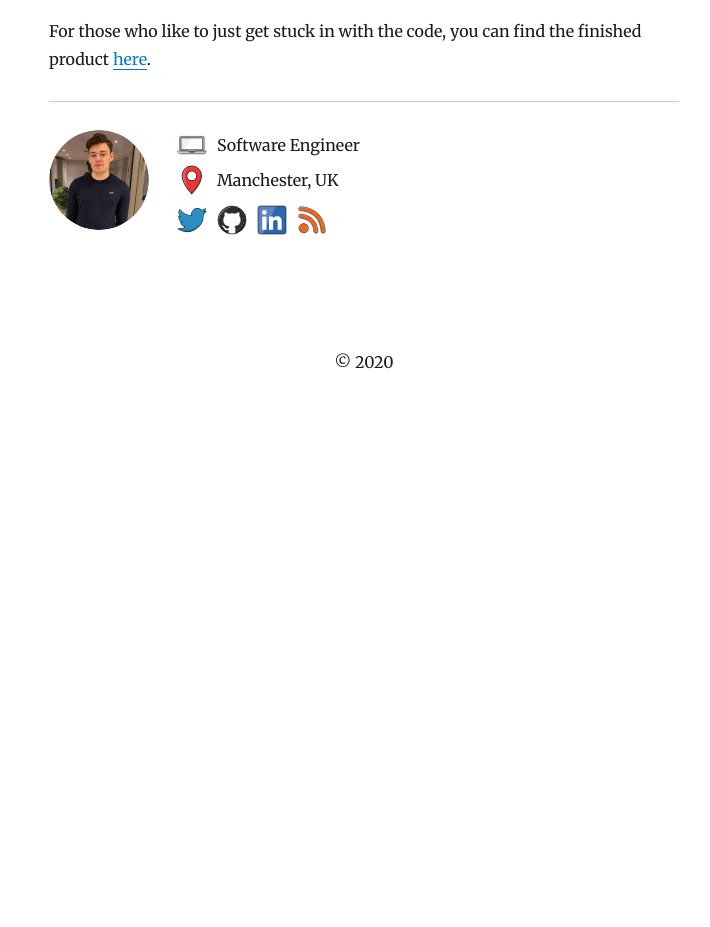
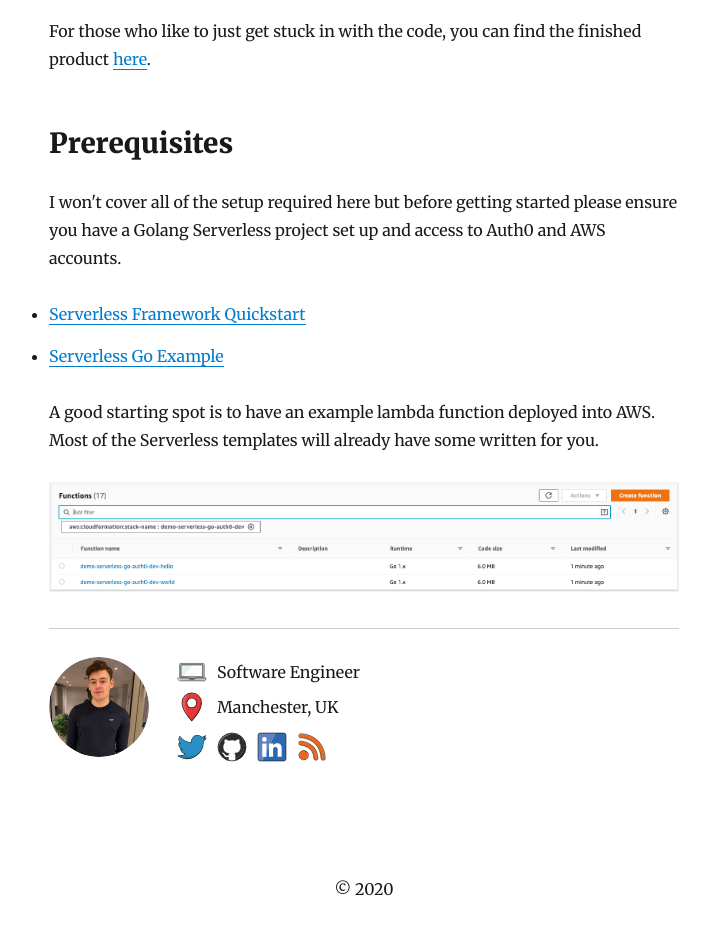
Before and after one commit to jamiedavenport/jamiedavenport.dev, a Gatsby site: page /blog/authentication-with-serverless-auth0-and-golang/ in a window 1280 px wide. Shown: the part 1240-2167 px from the top of the page, without its empty margins (276-986 px from the left). Before the commit the page ends 1640 px from the top, so only its background shows below. Built offline with nearby package versions, Linux system fonts and the light colour scheme; Gatsby itself is replaced by a stand-in of ours; some packages are replaced by stand-ins of ours.

Commit message:
Update Blog “authentication-with-serverless-auth0-and-golang”

```diff
--- a/content/blog/authentication-with-serverless-auth0-and-golang.md
+++ b/content/blog/authentication-with-serverless-auth0-and-golang.md
@@ -18,3 +18,14 @@ This tech stack applies to the second group of projects, the ones where you want
 AWS, Serverless Framework and Auth0 are excellent solutions in this field because of their low running cost and fast lead time for new features. I use Golang because I'm familiar with it, there are other benefits such as static analysis and small final binary but I would suggest using whatever language you are most comfortable with. A popular choice is NodeJS which already has amazing tooling and documentation courtesy of its large community.
 
 For those who like to just get stuck in with the code, you can find the finished product <a href="https://github.com/jamiedavenport/demo-serverless-go-auth0" target="_blank" rel="noopener noreferrer">here</a>.
+
+## Prerequisites
+
+I won't cover all of the setup required here but before getting started please ensure you have a Golang Serverless project set up and access to Auth0 and AWS accounts.
+
+* [Serverless Framework Quickstart](https://serverless.com/framework/docs/providers/aws/guide/quick-start/)
+* [Serverless Go Example](https://serverless.com/framework/docs/providers/aws/examples/hello-world/go/)
+
+A good starting spot is to have an example lambda function deployed into AWS. Most of the Serverless templates will already have some written for you.
+
+<img src="/assets/serverless-starting-point.png" alt="Starting Point" />
```
